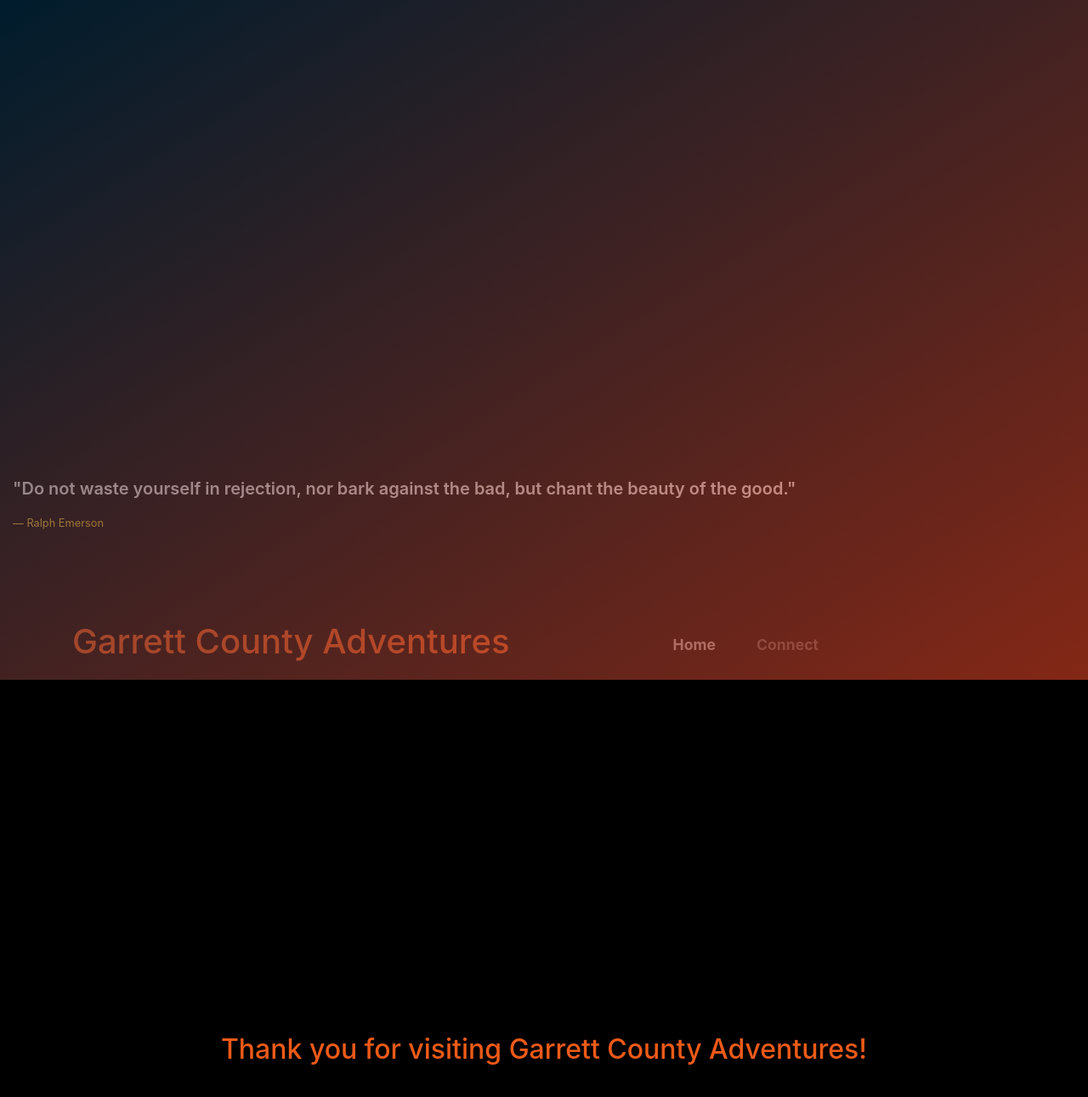
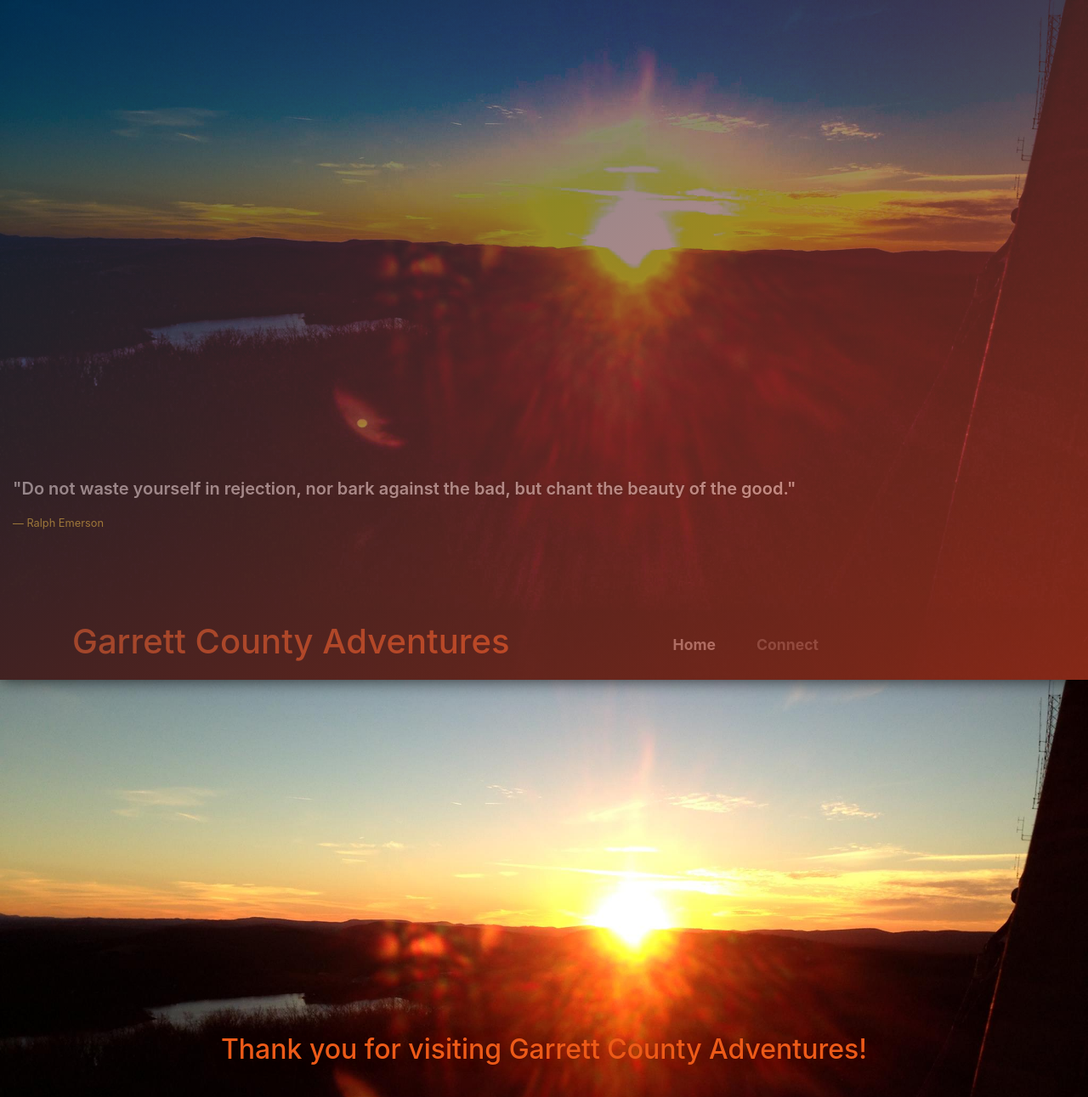
Before and after one commit to mnichols08/gcadv, a plain HTML site: page index.html in a window 1280 px wide. Shown: the top 1291 px of the page at 85% size. Drawn offline with nearby package versions, Linux system fonts and the light colour scheme; the site is published under a folder, as on GitHub Pages, so addresses that start at the root find nothing; no server answers.

Commit message:
Update style.css

```diff
--- a/styles/style.css
+++ b/styles/style.css
@@ -56,10 +56,10 @@ header h1 {
 }
 
 .parallax.thanks{
-  background-image:url('/images/bg_1.jpg')
+  background-image:url('../images/bg_1.jpg')
   }
   .parallax.home{
-  background-image: url('/images/bg_2.jpg');
+  background-image: url('../images/bg_2.jpg');
   /* Set a specific height */
 }
 .parallax.thanks{
```
